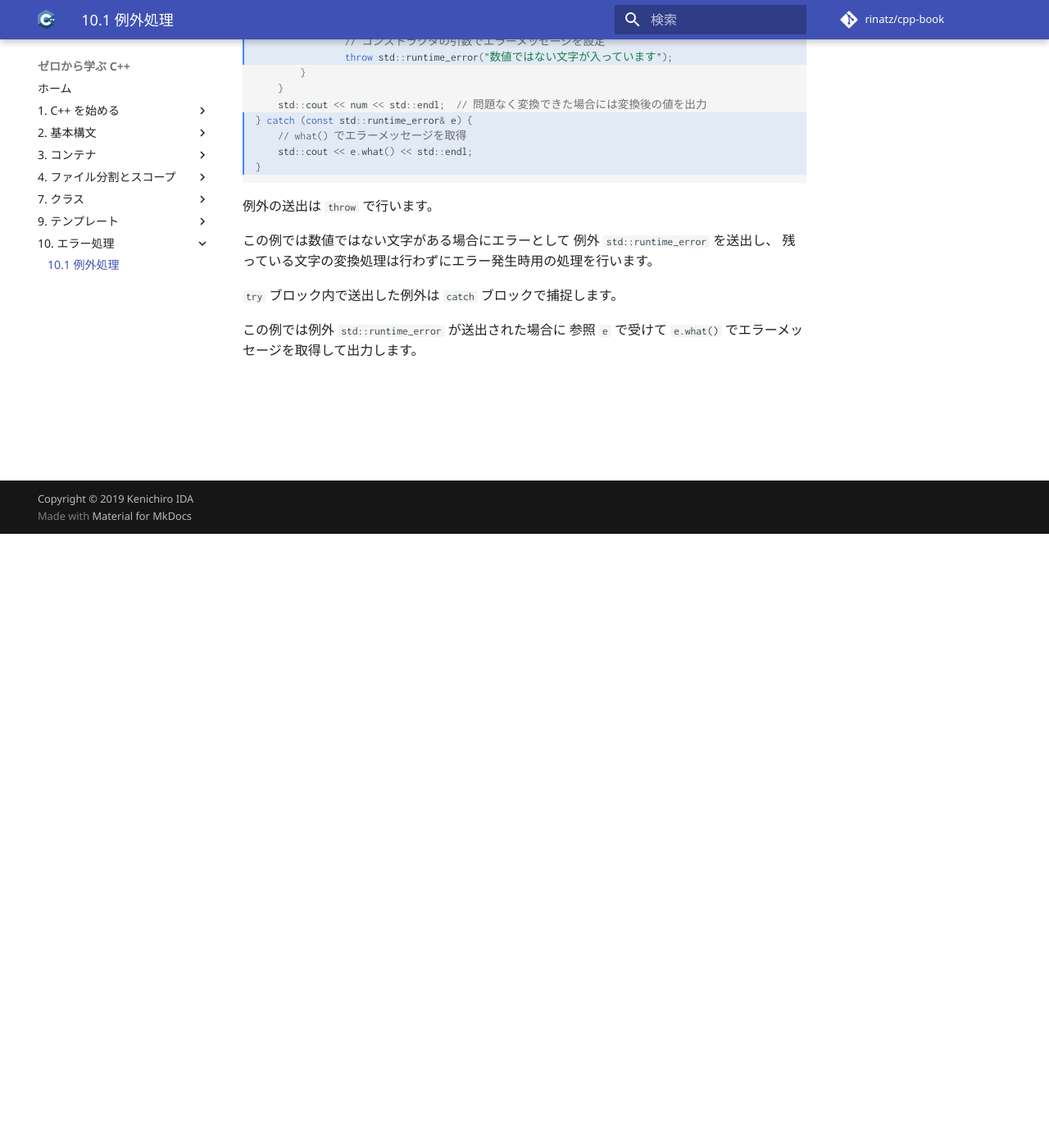
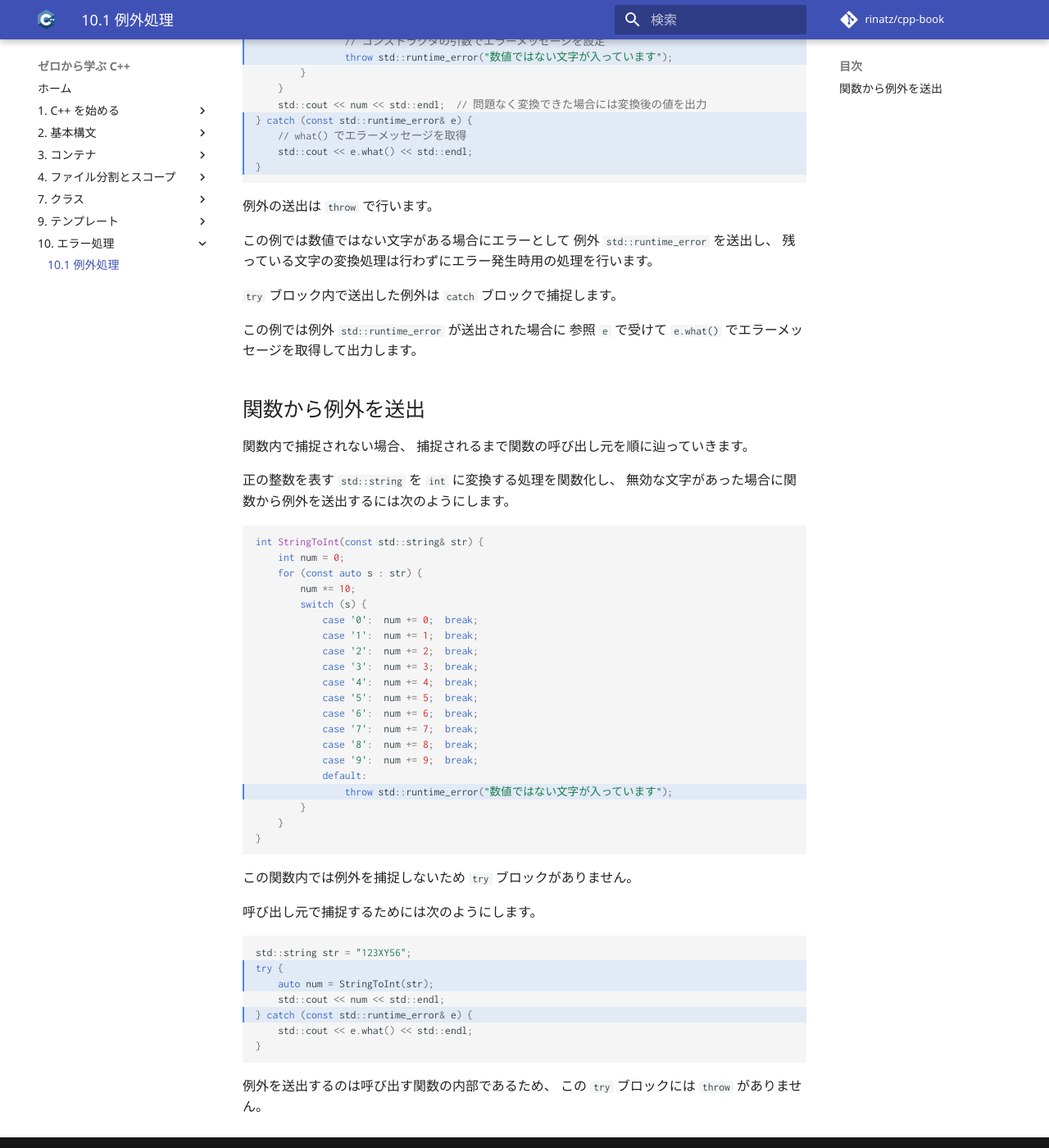
Before and after one commit to rinatz/cpp-book, an MkDocs documentation site: the page built from docs/ch10-01-exception.md, in a window 1280 px wide and 1400 px high, scrolled down 749 px. Shown: the whole window at 82% size. Built offline with MkDocs 1.6.1 and Material for MkDocs 9.7.7, drawn with Linux system fonts in a browser that asks for light colours; comment, search, counter and statistics services are not loaded.

Commit message:
Throw exception from function and catch it at the caller

````diff
--- a/docs/ch10-01-exception.md
+++ b/docs/ch10-01-exception.md
@@ -53,6 +53,54 @@ try {
 この例では例外 `std::runtime_error` が送出された場合に
 参照 `e` で受けて `e.what()` でエラーメッセージを取得して出力します。
 
+## 関数から例外を送出
+
+関数内で捕捉されない場合、
+捕捉されるまで関数の呼び出し元を順に辿っていきます。
+
+正の整数を表す `std::string` を `int` に変換する処理を関数化し、
+無効な文字があった場合に関数から例外を送出するには次のようにします。
+
+```cpp hl_lines="17"
+int StringToInt(const std::string& str) {
+    int num = 0;
+    for (const auto s : str) {
+        num *= 10;
+        switch (s) {
+            case '0':  num += 0;  break;
+            case '1':  num += 1;  break;
+            case '2':  num += 2;  break;
+            case '3':  num += 3;  break;
+            case '4':  num += 4;  break;
+            case '5':  num += 5;  break;
+            case '6':  num += 6;  break;
+            case '7':  num += 7;  break;
+            case '8':  num += 8;  break;
+            case '9':  num += 9;  break;
+            default:
+                throw std::runtime_error("数値ではない文字が入っています");
+        }
+    }
+}
+```
+
+この関数内では例外を捕捉しないため `try` ブロックがありません。
+
+呼び出し元で捕捉するためには次のようにします。
+
+```cpp hl_lines="2 3 5"
+std::string str = "123XY56";
+try {
+    auto num = StringToInt(str);
+    std::cout << num << std::endl;
+} catch (const std::runtime_error& e) {
+    std::cout << e.what() << std::endl;
+}
+```
+
+例外を送出するのは呼び出す関数の内部であるため、
+この `try` ブロックには `throw` がありません。
+
 <!-- TODO: デストラクタから例外を出さないことを記載
 
 例外を throw して catch されるまでの間に
````
